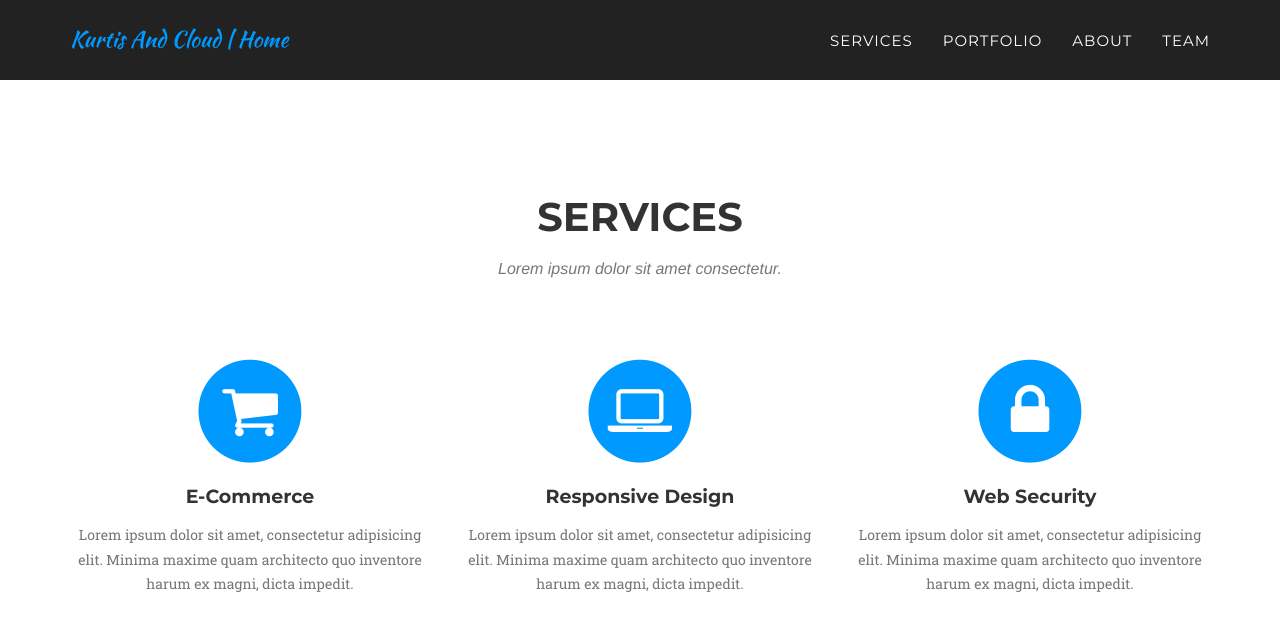
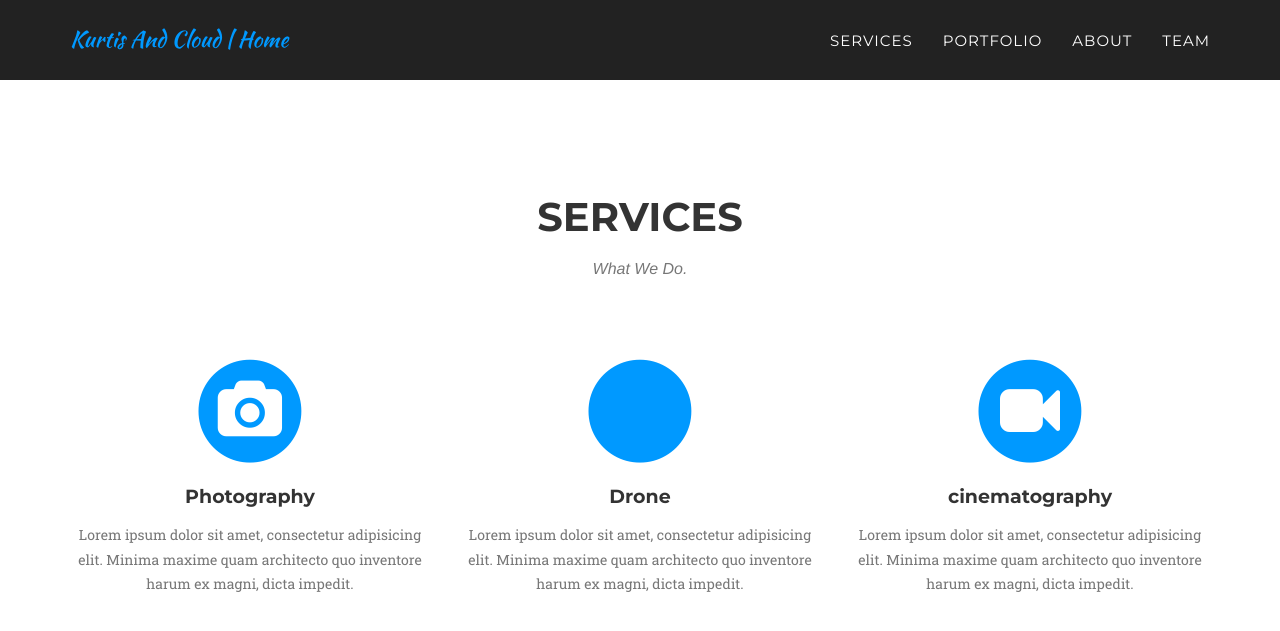
Before and after one commit to Keeg0222/KurtisAndCloud, a Jekyll site: the page built from index.html, in a window 1280 px wide and 900 px high, scrolled down 648 px. Shown: the top 631 px of the window. Built offline with Jekyll 4.4.1, drawn with Linux system fonts in a browser that asks for light colours; some web fonts are replaced.

Commit message:
Update services.html

```diff
--- a/_includes/services.html
+++ b/_includes/services.html
@@ -4,32 +4,31 @@
             <div class="row">
                 <div class="col-lg-12 text-center">
                     <h2 class="section-heading">Services</h2>
-                    <h3 class="section-subheading text-muted">Lorem ipsum dolor sit amet consectetur.</h3>
+                    <h3 class="section-subheading text-muted">What We Do.</h3>
                 </div>
             </div>
             <div class="row text-center">
                 <div class="col-md-4">
                     <span class="fa-stack fa-4x">
                         <i class="fa fa-circle fa-stack-2x text-primary"></i>
-                        <i class="fa fa-shopping-cart fa-stack-1x fa-inverse"></i>
+                        <i class="fa fa-camera fa-stack-1x fa-inverse"></i>
                     </span>
-                    <h4 class="service-heading">E-Commerce</h4>
+                    <h4 class="service-heading">Photography</h4>
                     <p class="text-muted">Lorem ipsum dolor sit amet, consectetur adipisicing elit. Minima maxime quam architecto quo inventore harum ex magni, dicta impedit.</p>
                 </div>
                 <div class="col-md-4">
                     <span class="fa-stack fa-4x">
                         <i class="fa fa-circle fa-stack-2x text-primary"></i>
-                        <i class="fa fa-laptop fa-stack-1x fa-inverse"></i>
                     </span>
-                    <h4 class="service-heading">Responsive Design</h4>
+                    <h4 class="service-heading">Drone</h4>
                     <p class="text-muted">Lorem ipsum dolor sit amet, consectetur adipisicing elit. Minima maxime quam architecto quo inventore harum ex magni, dicta impedit.</p>
                 </div>
                 <div class="col-md-4">
                     <span class="fa-stack fa-4x">
                         <i class="fa fa-circle fa-stack-2x text-primary"></i>
-                        <i class="fa fa-lock fa-stack-1x fa-inverse"></i>
+                        <i class="fa fa-video-camera fa-stack-1x fa-inverse"></i>
                     </span>
-                    <h4 class="service-heading">Web Security</h4>
+                    <h4 class="service-heading">cinematography</h4>
                     <p class="text-muted">Lorem ipsum dolor sit amet, consectetur adipisicing elit. Minima maxime quam architecto quo inventore harum ex magni, dicta impedit.</p>
                 </div>
             </div>
```
